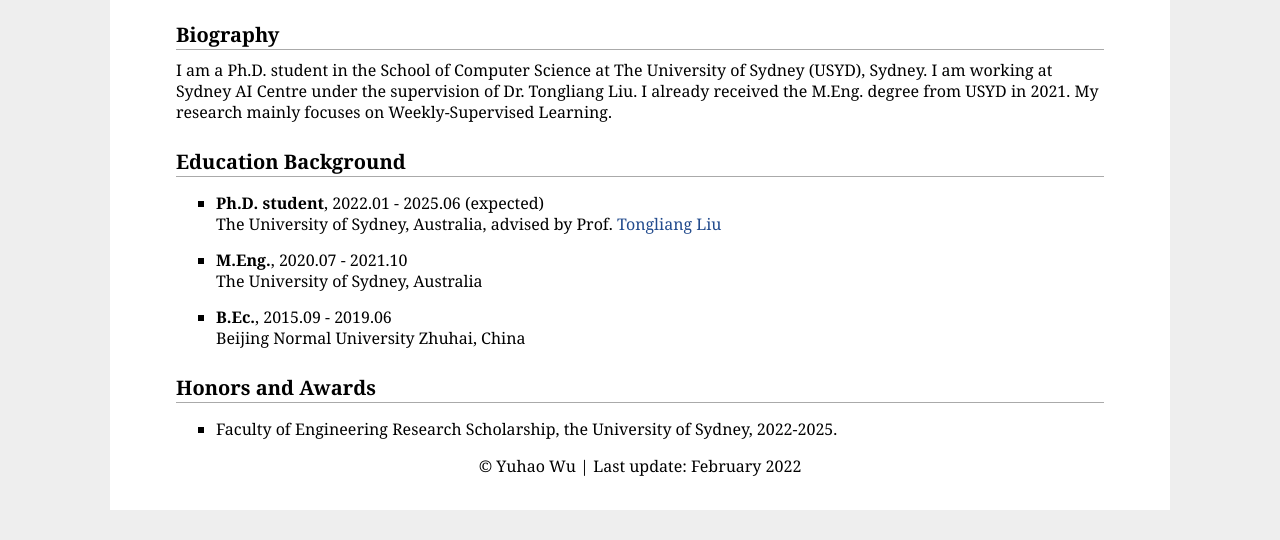
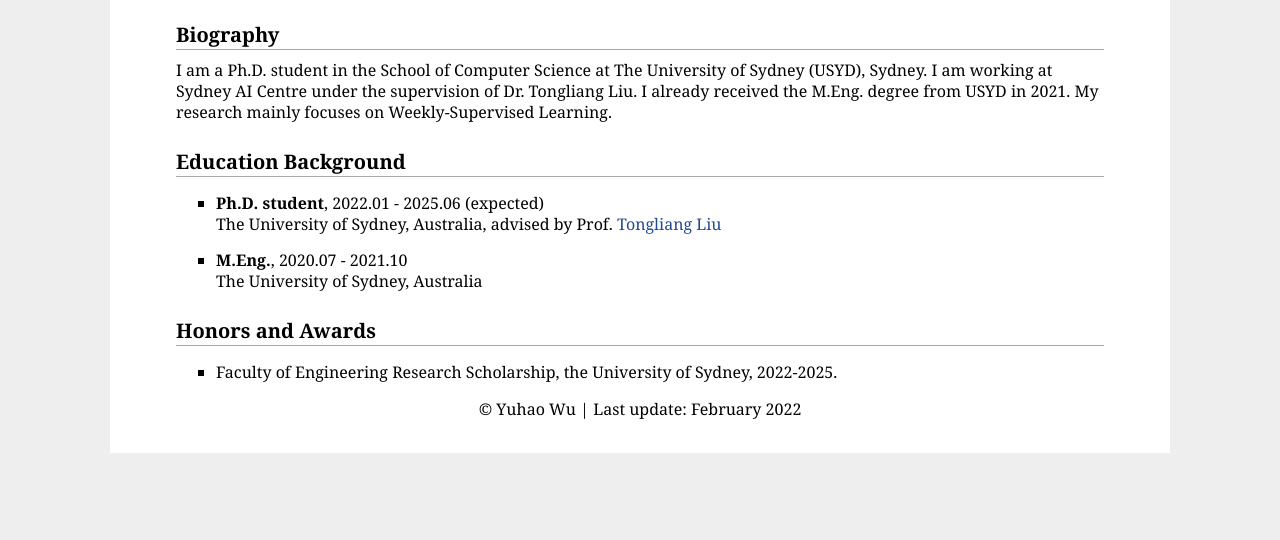
Before and after one commit to wu-yu-hao/wu-yu-hao.github.io, a plain HTML site: page index.html in a window 1280 px wide. Shown: the part 379-919 px from the top of the page. After the commit the page ends 862 px from the top, so only its background shows below. Drawn offline with Linux system fonts and the light colour scheme.

Commit message:
Update index.html

```diff
--- a/index.html
+++ b/index.html
@@ -82,12 +82,6 @@
                         The University of Sydney, Australia
                     </p>
    </li>
-   <li>
-        <p>
-                        <strong>B.Ec.</strong>, 2015.09 - 2019.06 </br>
-                        Beijing Normal University Zhuhai, China
-                    </p>
-   </li>
 </ul>
 
 <h2>Honors and Awards</h2>
```
